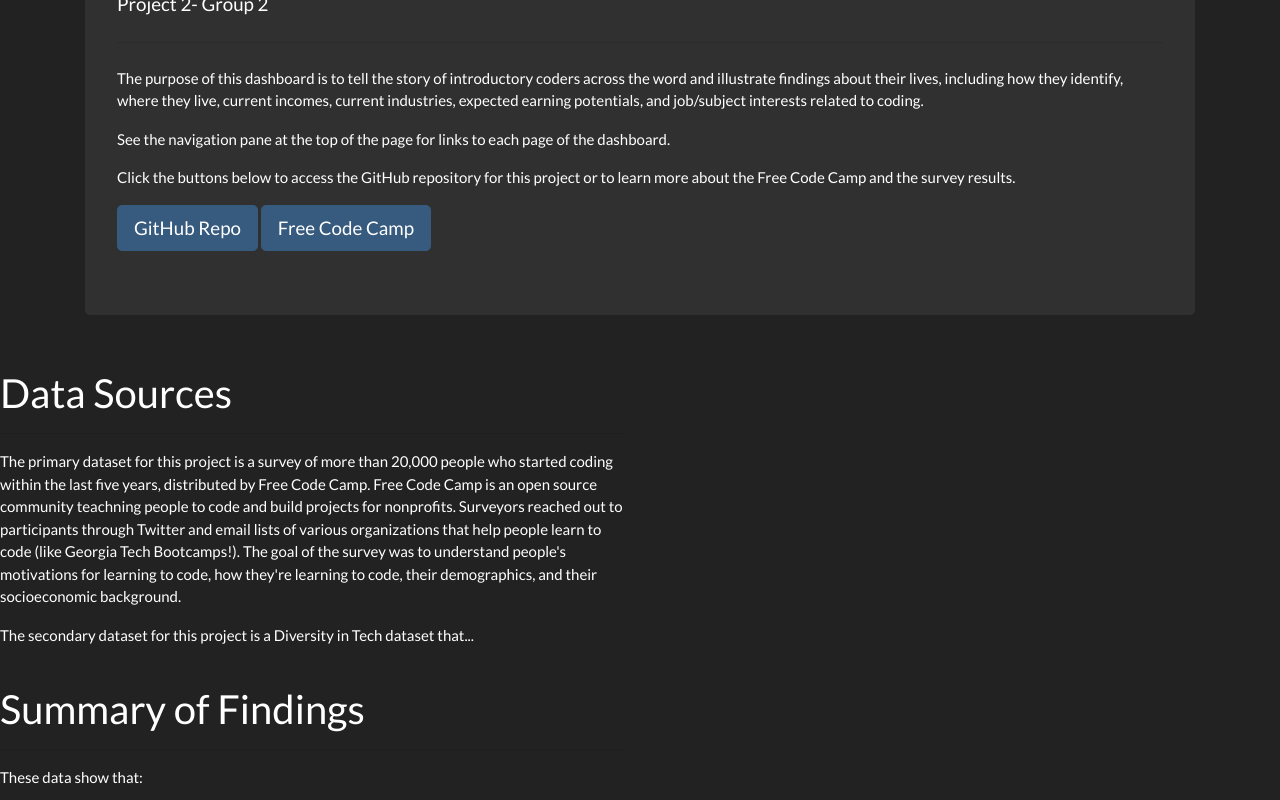
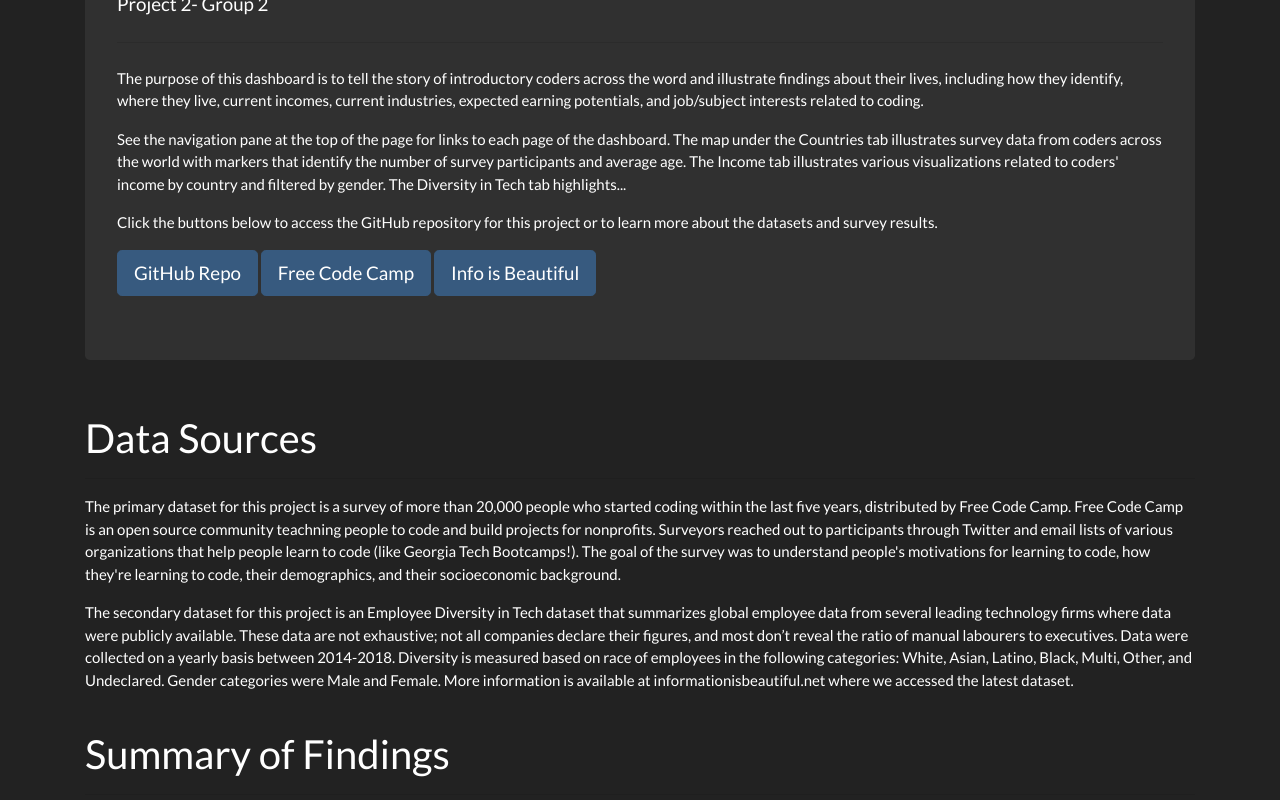
Before and after one commit to rjkassing/Project-2-Group-2, a plain HTML site: page landing.html in a window 1280 px wide. Shown: the part 220-1020 px from the top of the page. Drawn offline with nearby package versions, Linux system fonts and the light colour scheme.

Commit message:
update main html and css

```diff
--- a/Income_SZ/assets/css/d3Style.css
+++ b/Income_SZ/assets/css/d3Style.css
@@ -45,7 +45,7 @@
   font-size: 12px;
   line-height: 1;
   line-height: 1.5em;
-  color: #fff;
+  color: rgb(255, 255, 255);
   text-align: center;
   text-transform: capitalize;
   background: rgba(0, 0, 0, 0.8);
--- a/landing.html
+++ b/landing.html
@@ -53,25 +53,21 @@
       <p class="lead">Project 2- Group 2</p>
       <hr class="my-4">
       <p>The purpose of this dashboard is to tell the story of introductory coders across the word and illustrate findings about their lives, including how they identify, where they live, current incomes, current industries, expected earning potentials, and job/subject interests related to coding.</p>
-      <p>See the navigation pane at the top of the page for links to each page of the dashboard.</p>
-      <p>Click the buttons below to access the GitHub repository for this project or to learn more about the Free Code Camp and the survey results.</p>
-      <a class="btn btn-primary btn-lg" href="https://github.com/rjkassing/Project-2-Group-2.git" target= "_blank" role="button">GitHub Repo</a>  <a class="btn btn-primary btn-lg" href="https://www.freecodecamp.org/news/we-asked-20-000-people-who-they-are-and-how-theyre-learning-to-code-fff5d668969/" target= "_blank" role="button">Free Code Camp</a>
+      <p>See the navigation pane at the top of the page for links to each page of the dashboard. The map under the Countries tab illustrates survey data from coders across the world with markers that identify the number of survey participants and average age. The Income tab illustrates various visualizations related to coders' income by country and filtered by gender. The Diversity in Tech tab highlights...</p>
+      <p>Click the buttons below to access the GitHub repository for this project or to learn more about the datasets and survey results.</p>
+      <a class="btn btn-primary btn-lg" href="https://github.com/rjkassing/Project-2-Group-2.git" target= "_blank" role="button">GitHub Repo</a>  <a class="btn btn-primary btn-lg" href="https://www.freecodecamp.org/news/we-asked-20-000-people-who-they-are-and-how-theyre-learning-to-code-fff5d668969/" target= "_blank" role="button">Free Code Camp</a> <a class="btn btn-primary btn-lg" href="https://www.informationisbeautiful.net/visualizations/diversity-in-tech/?utm_content=buffer84407&utm_medium=social&utm_source=twitter.com&utm_campaign=buffer" target= "_blank" role="button">Info is Beautiful</a>
     </div>
   </div>
 
 
   <!---Main Content-->
-  <!---div class= "container" and all under one is where started-->
-<div class= bs-docs-section>
-  <div class="row">
-    <div class= "col-lg-6">
-      <div class= "bs-component">
+<div class= "container">
         <br>
         <h2>Data Sources</h2>
         <hr>
         <p>The primary dataset for this project is a survey of more than 20,000 people who started coding within the last five years, distributed by Free Code Camp. Free Code Camp is an open source community teachning people to code and build projects for nonprofits. Surveyors reached out to participants through Twitter and email lists of various organizations that help people learn to code (like Georgia Tech Bootcamps!).
           The goal of the survey was to understand people's motivations for learning to code, how they're learning to code, their demographics, and their socioeconomic background. </p>
-        <p>The secondary dataset for this project is a Diversity in Tech dataset that... </p>
+        <p>The secondary dataset for this project is an Employee Diversity in Tech dataset that summarizes global employee data from several leading technology firms where data were publicly available. These data are not exhaustive; not all companies declare their figures, and most don’t reveal the ratio of manual labourers to executives. Data were collected on a yearly basis between 2014-2018. Diversity is measured based on race of employees in the following categories: White, Asian, Latino, Black, Multi, Other, and Undeclared. Gender categories were Male and Female. More information is available at informationisbeautiful.net where we accessed the latest dataset.</p>
         <br>
         <h2>Summary of Findings</h2>
         <hr>
@@ -91,29 +87,12 @@
         <p>This video illustrates one perspective on why diversity in tech fields is critical for progress and why this field appeals to so many types of people.<p>
         <br>
         <iframe width="560" height="315" src="https://www.youtube.com/embed/OOQfQwxCOF0" frameborder="0" allow="accelerometer; autoplay; clipboard-write; encrypted-media; gyroscope; picture-in-picture" allowfullscreen></iframe>
-      </div>
-    </div>
-    <div>
-      <div class= "col-lg-6">
-        <div class= "bs-component">
-          <br>
-          <h2>Data at a Glance</h2>
-          <p> This visualization illustrates the current employment fields of coders who completed the survey. The vast majority of coders are already in the software and engineering field. Other fields include healthcare, education, legal, sales, finance, and transportation.</p>
-        </div>
-      </div>
+        <br>
+        <h2>Data at a Glance</h2>
+        <p> This visualization illustrates the current employment fields of coders who completed the survey. The vast majority of coders are already in the software and engineering field. Other fields include healthcare, education, legal, sales, finance, and transportation.</p>
     </div>
 </body>
 </html>
-
-
-
-
-
-
-
-
-
-
 
 
 
```
